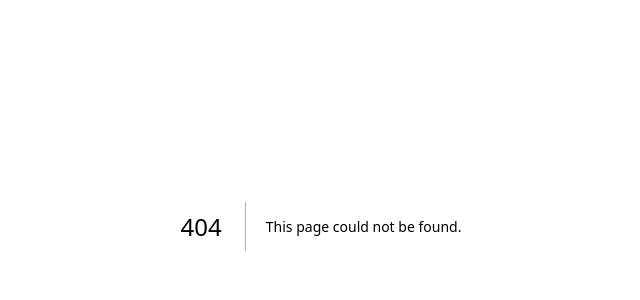
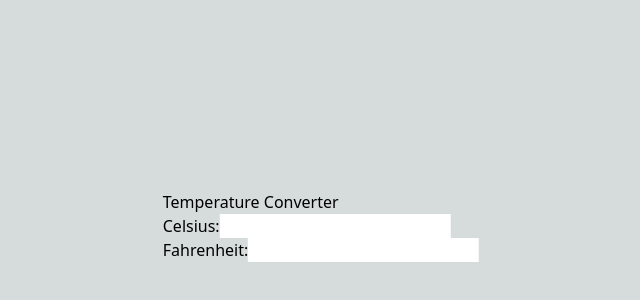
Before and after one commit to FrostLeaf15/mobileLearn2, a Next.js app: page /pageSuhu in a window 1280 px wide. Before the commit this address had no page. Shown: the part 174-474 px from the top of the page, without its empty margins (319-959 px from the left). Built offline with nearby package versions, Linux system fonts and the light colour scheme.

Commit message:
update menu and page konverter
menambahkan halaman konversi

```diff
--- a/src/pages/menu.js
+++ b/src/pages/menu.js
@@ -1,7 +1,6 @@
 import styles from '../styles/menu.module.css';
 import Link from 'next/link';
 import Image from 'next/image';
-import imgPic from '../image/image.jpg';
 import thermometerPic from '../image/thermometer.png';
 import distancePic from '../image/distance.png';
 import heavyPic from '../image/scales.png';
@@ -12,7 +11,7 @@ function Menu() {
     <div className={styles.container}>
       <h1 className={styles.judul}>Menu Konversi</h1>
       <div className={styles.gridContainer}>
-        <Link href="/page1">
+        <Link href="/pageSuhu">
             <div className={styles.gridItem}>
               <Image src={thermometerPic} alt="Suhu" className={styles.img} />
               <p>Suhu</p>
--- /dev/null
+++ b/src/pages/pageSuhu.js
@@ -0,0 +1,43 @@
+import { useState } from 'react';
+import styles from '../styles/pageSuhu.module.css';
+
+const TemperatureConverter = () => {
+    const [celsius, setCelsius] = useState('');
+    const [fahrenheit, setFahrenheit] = useState('');
+
+    const convertToCelsius = (fahrenheit) => {
+        return ((parseFloat(fahrenheit) - 32) * 5 / 9).toFixed(2);
+    };
+
+    const convertToFahrenheit = (celsius) => {
+        return ((parseFloat(celsius) * 9 / 5) + 32).toFixed(2);
+    };
+
+    const handleCelsiusChange = (e) => {
+        const value = e.target.value;
+        setCelsius(value);
+        setFahrenheit(convertToFahrenheit(value));
+    };
+
+    const handleFahrenheitChange = (e) => {
+        const value = e.target.value;
+        setFahrenheit(value);
+        setCelsius(convertToCelsius(value));
+    };
+
+    return (
+    <div className={styles.container}>
+        <h1 className={styles["heading"]}>Temperature Converter</h1>
+        <div>
+            <label>Celsius:</label>
+            <input className={styles["input"]} type="number" value={celsius} onChange={handleCelsiusChange} />
+        </div>
+        <div>
+            <label>Fahrenheit:</label>
+            <input className={styles["input"]} type="number" value={fahrenheit} onChange={handleFahrenheitChange} />
+        </div>
+        </div>
+    );
+};
+
+export default TemperatureConverter;
--- /dev/null
+++ b/src/styles/pageSuhu.module.css
@@ -0,0 +1,19 @@
+.container {
+    max-width: 400px;
+    margin: auto;
+    padding: 20px;
+    border-radius: 5px;
+    position: absolute;
+    top: 50%;
+    left: 50%;
+    transform: translate(-50%, -50%);
+    align-content: space-between;
+}
+
+.input {
+    color: black;
+}
+
+.heading {
+    justify-items: center;
+}
```
